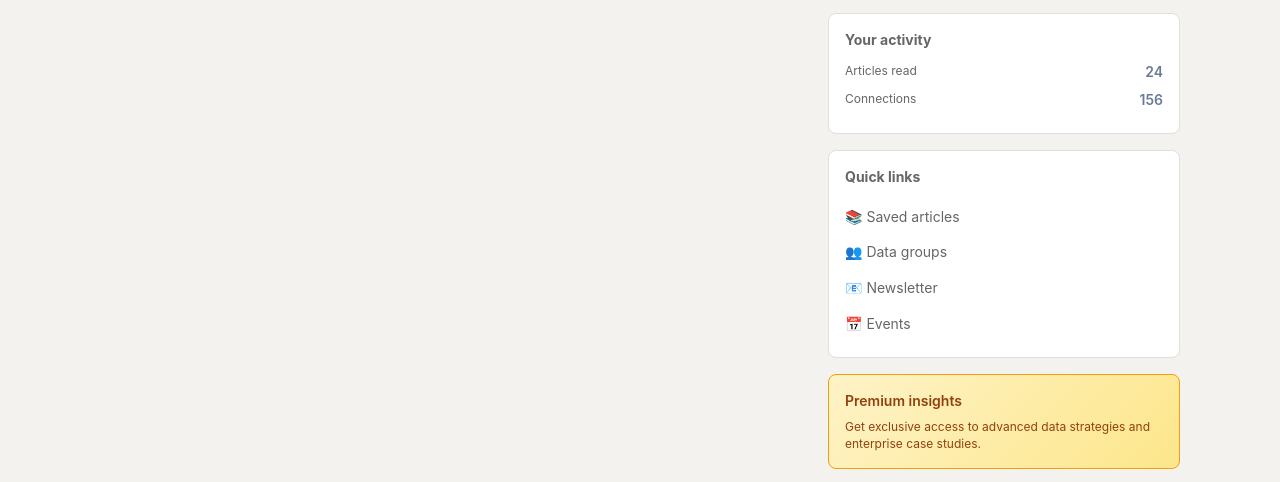
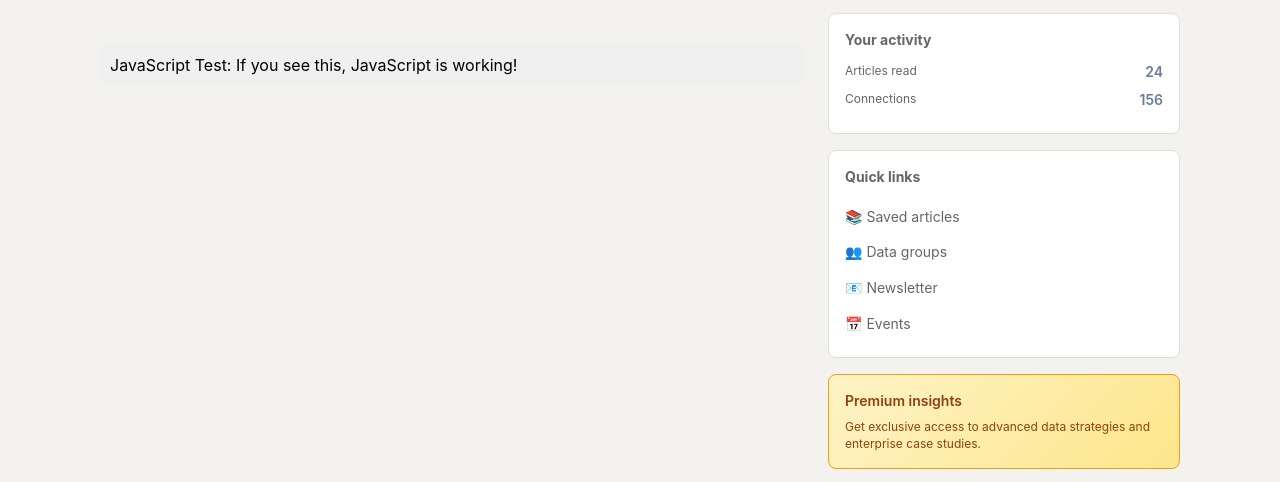
Before and after one commit to denizen-star/kblog, a website: page index.html in a window 1280 px wide. Shown: the part 298-780 px from the top of the page. Drawn offline with Linux system fonts and the light colour scheme.

Commit message:
Add JavaScript test element to debug homepage loading
🧪 Debug Test:
- Added visible test element to homepage
- JavaScript will remove it when articles load
- This helps identify if JavaScript is executing at all
- If test element disappears, JavaScript is working
- If test element stays, JavaScript has an error

```diff
--- a/assets/js/main.js
+++ b/assets/js/main.js
@@ -544,7 +544,7 @@ class PostManager {
             return dateB - dateA; // Newest first
         });
 
-        // Clear container
+        // Clear container (including test element)
         container.innerHTML = '';
 
         // Add a test indicator
--- a/index.html
+++ b/index.html
@@ -72,8 +72,8 @@
                 <div class="post-input">
                     <div class="post-avatar">KT</div>
                         <textarea class="post-textarea" placeholder="Share an insight about data architecture..." name="content" required></textarea>
-                    </div>
-                    <div class="post-actions">
+                </div>
+                <div class="post-actions">
                         <button type="button" class="post-action" data-type="video">📹 Video</button>
                         <button type="button" class="post-action" data-type="photo">📷 Photo</button>
                         <button type="button" class="post-action" data-type="article">📝 Article</button>
@@ -97,6 +97,9 @@
             <!-- Dynamic Articles Container - Newest to Oldest -->
             <div id="articles-container">
                 <!-- Articles will be loaded here dynamically from newest to oldest -->
+                <div id="js-test" style="background: #f0f0f0; padding: 10px; margin: 10px 0; border-radius: 5px;">
+                    <p>JavaScript Test: If you see this, JavaScript is working!</p>
+                </div>
                 </div>
         </main>
 
```
